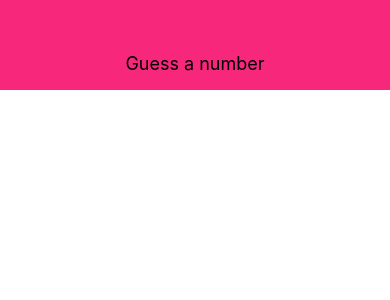
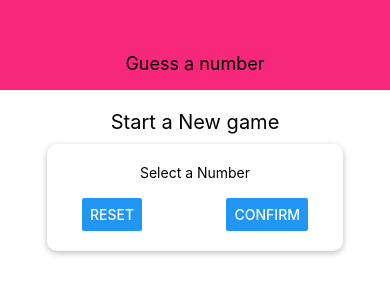
Before and after one commit to NikolaCzv/guess-a-number-react-native, a React Native app: screen / in a window 390 px wide. Shown: the top 300 px of the page. Built offline with nearby package versions, Linux system fonts and the light colour scheme.

Commit message:
start game screen styling

```diff
--- a/App.js
+++ b/App.js
@@ -1,11 +1,13 @@
 import React from 'react';
 import { StyleSheet, View } from 'react-native';
 import Header from './components/header';
+import StartGameScreen from './screens/StartGameScreen';
 
 const App = () =>  {
   return (
     <View style={styles.screen}>
       <Header title="Guess a number"/>
+      <StartGameScreen />
     </View>
   );
 }
--- /dev/null
+++ b/screens/StartGameScreen.js
@@ -0,0 +1,51 @@
+import React from "react";
+import { View, Text, StyleSheet, TextInput, Button } from "react-native";
+
+const StartGameScreen = props => {
+    return (
+        <View style={styles.screen}>
+            <Text style={styles.title}>Start a New game</Text>
+            <View style={styles.inputContainer}>
+                <Text>Select a Number</Text>
+                <TextInput />
+                <View style={styles.buttonContainer}>
+                    <Button title="Reset" onPress={() => {}}/>
+                    <Button title="Confirm" onPress={() => {}}/>
+                </View>
+            </View>
+        </View>
+    );
+};
+
+const styles = StyleSheet.create({
+    screen: {
+        flex: 1,
+        padding: 10,
+        alignItems: 'center'
+    },
+    title: {
+        fontSize: 20,
+        marginVertical: 10,
+    },
+    inputContainer: {
+        width: 300,
+        maxWidth: '80%',
+        alignItems: 'center',
+        shadowColor: 'black',
+        shadowOffset: { width: 0, height: 2 },
+        shadowRadius: 6,
+        shadowOpacity: 0.26,
+        backgroundColor: 'white',
+        elevation: 8, //only for android
+        padding: 20,
+        borderRadius: 10
+    },
+    buttonContainer: {
+        flexDirection: 'row',
+        width: '100%',
+        justifyContent: 'space-between',
+        paddingHorizontal: 15
+    }
+});
+
+export default StartGameScreen;
```
